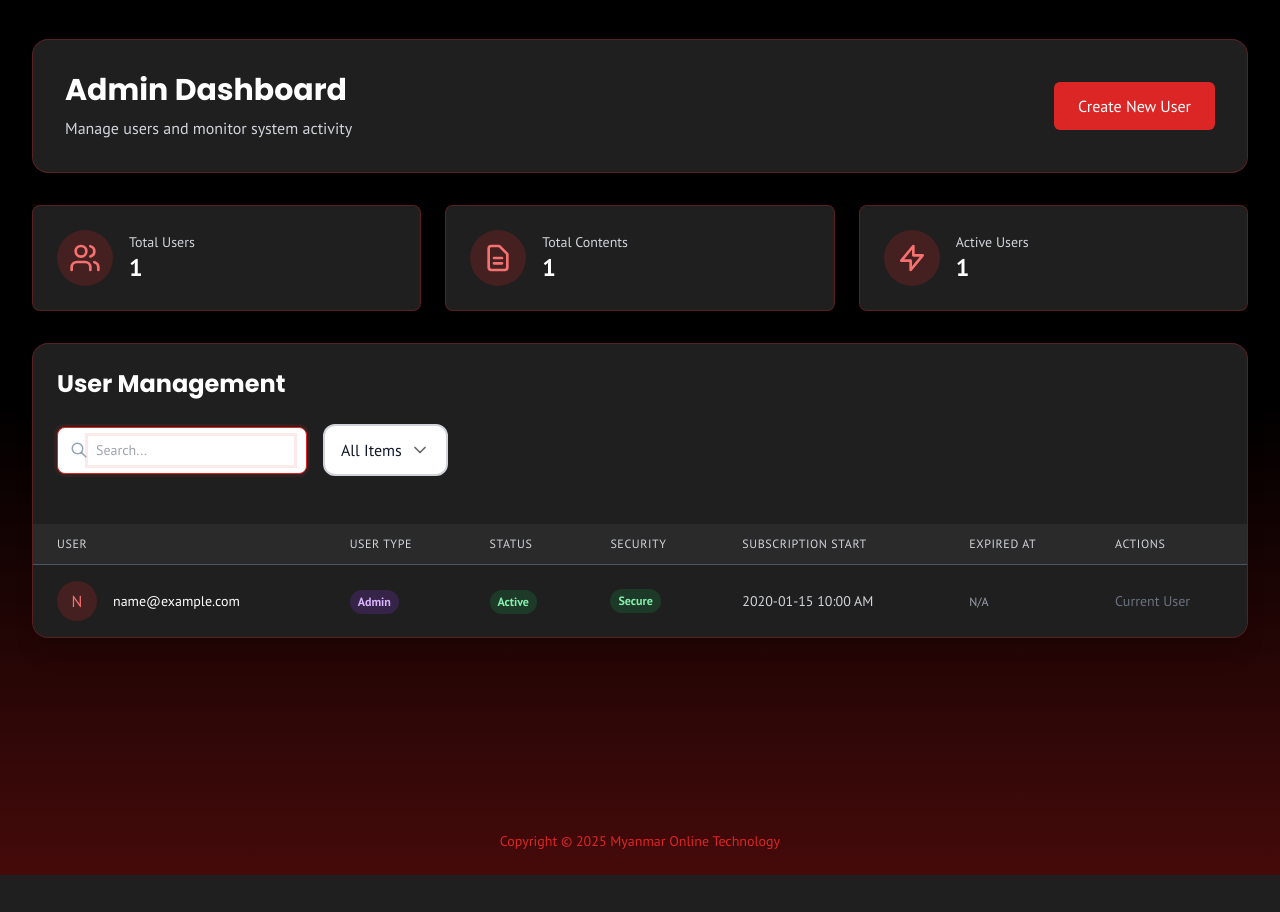
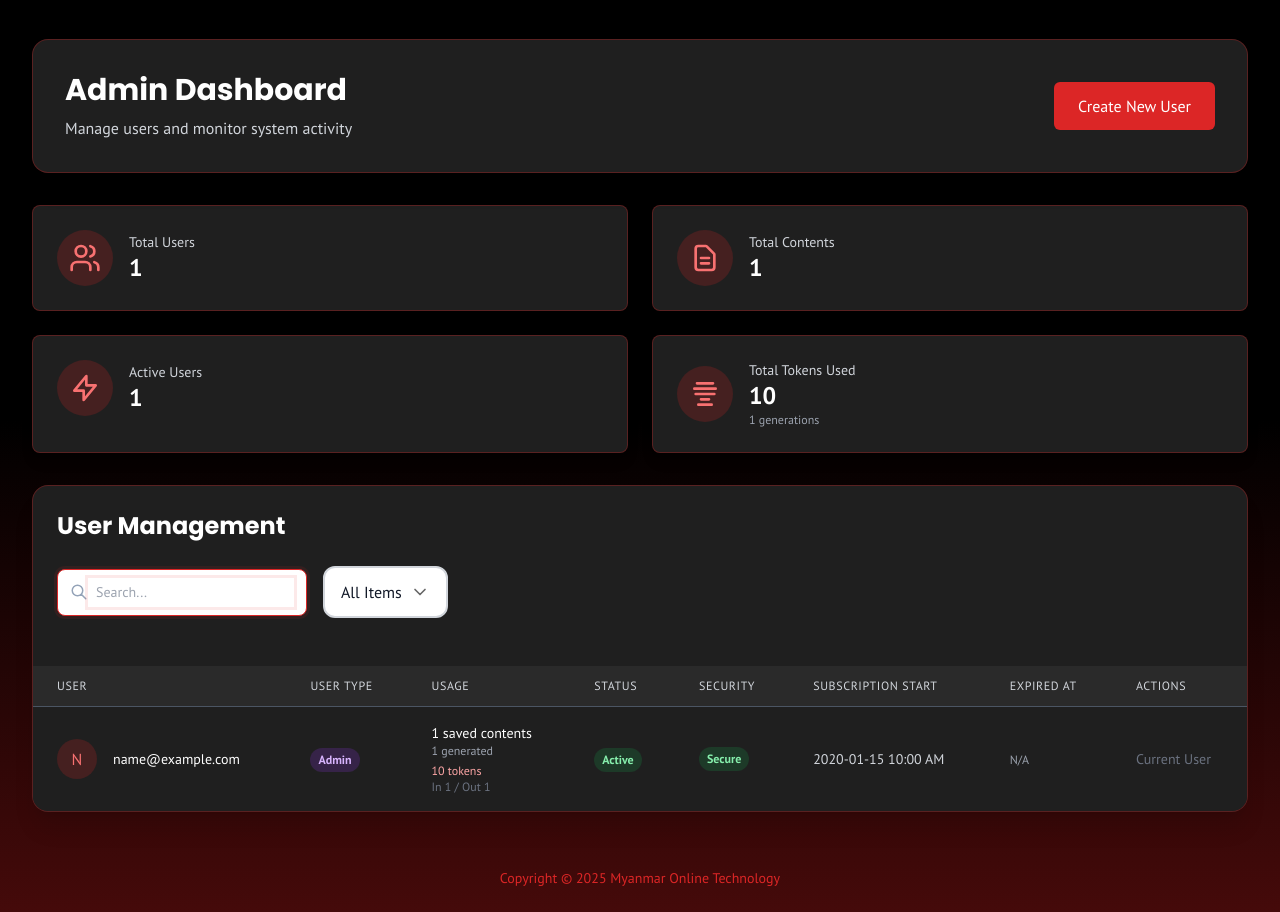
Before and after one commit to Kcubez/mot-genius-autowriter, a Flask app: page /admin in a window 1280 px wide. Shown: the part 73-985 px from the top of the page. Before the commit the page ends 948 px from the top, so only its background shows below. Run offline with Flask 3, Linux system fonts and the light colour scheme; a user stored in the database is signed in; tables that the repository leaves empty hold one stand-in row (values such as "Sample post"); some libraries are stand-ins or nearby versions.

Commit message:
feat: Add admin content and Gemini token usage tracking

```diff
--- a/app.py
+++ b/app.py
@@ -48,6 +48,24 @@
     return dt.astimezone(timezone.utc).isoformat().replace('+00:00', 'Z')
 
 
+def get_usage_value(usage_metadata, *field_names):
+    """Read a token usage value from Gemini metadata across SDK variants."""
+    if not usage_metadata:
+        return 0
+
+    for field_name in field_names:
+        value = getattr(usage_metadata, field_name, None)
+        if value is None and isinstance(usage_metadata, dict):
+            value = usage_metadata.get(field_name)
+        if value is not None:
+            try:
+                return int(value)
+            except (TypeError, ValueError):
+                return 0
+
+    return 0
+
+
 import re
 
 def add_facebook_trademark(content):
@@ -153,6 +171,10 @@
     last_failed_login = db.Column(db.DateTime, nullable=True)
     locked_until = db.Column(db.DateTime, nullable=True)
     content_count = db.Column(db.Integer, default=0, nullable=False)
+    generation_count = db.Column(db.Integer, default=0, nullable=False)
+    prompt_tokens_used = db.Column(db.Integer, default=0, nullable=False)
+    output_tokens_used = db.Column(db.Integer, default=0, nullable=False)
+    total_tokens_used = db.Column(db.Integer, default=0, nullable=False)
     expires_at = db.Column(db.DateTime, nullable=True)
     subscription_start = db.Column(db.DateTime, nullable=True)  # Subscription start date
     user_type = db.Column(db.String(20), default='normal', nullable=True)
@@ -311,6 +333,36 @@
     created_at = db.Column(db.DateTime, default=lambda: datetime.now(timezone.utc))
     updated_at = db.Column(db.DateTime, default=lambda: datetime.now(timezone.utc), onupdate=lambda: datetime.now(timezone.utc))
 
+
+def record_generation_usage(user, response):
+    """Accumulate Gemini token usage for admin reporting."""
+    usage_metadata = getattr(response, 'usage_metadata', None)
+
+    prompt_tokens = get_usage_value(usage_metadata, 'prompt_token_count', 'prompt_tokens')
+    output_tokens = get_usage_value(
+        usage_metadata,
+        'candidates_token_count',
+        'candidate_token_count',
+        'completion_tokens',
+        'output_tokens'
+    )
+    total_tokens = get_usage_value(usage_metadata, 'total_token_count', 'total_tokens')
+
+    if total_tokens == 0:
+        total_tokens = prompt_tokens + output_tokens
+
+    user.generation_count = (user.generation_count or 0) + 1
+    user.prompt_tokens_used = (user.prompt_tokens_used or 0) + prompt_tokens
+    user.output_tokens_used = (user.output_tokens_used or 0) + output_tokens
+    user.total_tokens_used = (user.total_tokens_used or 0) + total_tokens
+    db.session.commit()
+
+    return {
+        'prompt_tokens': prompt_tokens,
+        'output_tokens': output_tokens,
+        'total_tokens': total_tokens,
+    }
+
 @login_manager.user_loader
 def load_user(user_id):
     try:
@@ -613,14 +665,31 @@
         page=page, per_page=10, error_out=False
     )
 
+    user_ids = [user.id for user in users.items]
+    content_counts = {}
+    if user_ids:
+        content_counts = dict(
+            db.session.query(Content.user_id, db.func.count(Content.id))
+            .filter(Content.user_id.in_(user_ids))
+            .group_by(Content.user_id)
+            .all()
+        )
+
     total_users = User.query.count()
     total_contents = Content.query.count()
+    active_users = User.query.filter_by(is_active=True).count()
+    total_generations = db.session.query(db.func.coalesce(db.func.sum(User.generation_count), 0)).scalar() or 0
+    total_tokens_used = db.session.query(db.func.coalesce(db.func.sum(User.total_tokens_used), 0)).scalar() or 0
     recent_contents = Content.query.order_by(Content.created_at.desc()).limit(3).all()
 
     return render_template('admin_dashboard.html',
                          users=users,
                          total_users=total_users,
                          total_contents=total_contents,
+                         active_users=active_users,
+                         total_generations=total_generations,
+                         total_tokens_used=total_tokens_used,
+                         content_counts=content_counts,
                          recent_contents=recent_contents,
                          search=search,
                          filter_status=filter_status)
@@ -1802,7 +1871,8 @@
         if hasattr(response, 'text') and response.text:
             # Apply Facebook trademark processing to generated content
             processed_content = add_facebook_trademark(response.text)
-            return jsonify({'content': processed_content})
+            usage = record_generation_usage(current_user, response)
+            return jsonify({'content': processed_content, 'usage': usage})
         else:
             logging.error("Gemini response has no text content")
             return jsonify({'error': 'Failed to generate content. Please try again.'}), 500
@@ -2025,6 +2095,26 @@
                 conn.execute(db.text("ALTER TABLE \"user\" ADD COLUMN content_count INTEGER DEFAULT 0 NOT NULL"))
                 conn.commit()
                 logging.info("content_count column added successfully")
+
+            usage_columns = [
+                ('generation_count', 'INTEGER DEFAULT 0 NOT NULL'),
+                ('prompt_tokens_used', 'INTEGER DEFAULT 0 NOT NULL'),
+                ('output_tokens_used', 'INTEGER DEFAULT 0 NOT NULL'),
+                ('total_tokens_used', 'INTEGER DEFAULT 0 NOT NULL'),
+            ]
+
+            for column_name, column_definition in usage_columns:
+                result = conn.execute(db.text("""
+                    SELECT column_name
+                    FROM information_schema.columns
+                    WHERE table_name='user' AND column_name=:column_name
+                """), {'column_name': column_name})
+
+                if not result.fetchone():
+                    logging.info(f"Adding {column_name} column to user table...")
+                    conn.execute(db.text(f"ALTER TABLE \"user\" ADD COLUMN {column_name} {column_definition}"))
+                    conn.commit()
+                    logging.info(f"{column_name} column added successfully")
 
             # Add expires_at column to user table
             result = conn.execute(db.text("""
--- a/templates/admin_dashboard.html
+++ b/templates/admin_dashboard.html
@@ -19,7 +19,7 @@
     </div>
 
     <!-- Statistics Cards -->
-    <div class="grid grid-cols-1 md:grid-cols-3 gap-6">
+    <div class="grid grid-cols-1 md:grid-cols-2 xl:grid-cols-4 gap-6">
       <div class="p-6 rounded-lg shadow-lg border border-red-600/30" style="background-color: #1F1F1F;">
         <div class="flex items-center">
           <div class="p-3 rounded-full bg-red-600/20">
@@ -80,7 +80,32 @@
           </div>
           <div class="ml-4">
             <p class="text-sm font-medium text-gray-300">Active Users</p>
-            <p class="text-2xl font-bold text-white">{{ users.items|selectattr('is_active')|list|length }}</p>
+            <p class="text-2xl font-bold text-white">{{ active_users }}</p>
+          </div>
+        </div>
+      </div>
+
+      <div class="p-6 rounded-lg shadow-lg border border-red-600/30" style="background-color: #1F1F1F;">
+        <div class="flex items-center">
+          <div class="p-3 rounded-full bg-red-600/20">
+            <svg
+              class="w-8 h-8 text-red-400"
+              fill="none"
+              stroke="currentColor"
+              viewBox="0 0 24 24"
+            >
+              <path
+                stroke-linecap="round"
+                stroke-linejoin="round"
+                stroke-width="2"
+                d="M7 20h10M9 16h6M5 12h14M4 8h16M6 4h12"
+              ></path>
+            </svg>
+          </div>
+          <div class="ml-4">
+            <p class="text-sm font-medium text-gray-300">Total Tokens Used</p>
+            <p class="text-2xl font-bold text-white">{{ "{:,}".format(total_tokens_used) }}</p>
+            <p class="text-xs text-gray-400">{{ "{:,}".format(total_generations) }} generations</p>
           </div>
         </div>
       </div>
@@ -113,6 +138,11 @@
                 class="px-6 py-3 text-left text-xs font-medium text-gray-300 uppercase tracking-wider"
               >
                 User Type
+              </th>
+              <th
+                class="px-6 py-3 text-left text-xs font-medium text-gray-300 uppercase tracking-wider"
+              >
+                Usage
               </th>
               <th
                 class="px-6 py-3 text-left text-xs font-medium text-gray-300 uppercase tracking-wider"
@@ -172,6 +202,20 @@
                   >Normal</span
                 >
                 {% endif %}
+              </td>
+              <td class="px-6 py-4 whitespace-nowrap">
+                <div class="text-sm text-white">
+                  {{ content_counts.get(user.id, 0) }} saved contents
+                </div>
+                <div class="text-xs text-gray-400">
+                  {{ user.generation_count or 0 }} generated
+                </div>
+                <div class="text-xs text-red-300 mt-1">
+                  {{ "{:,}".format(user.total_tokens_used or 0) }} tokens
+                </div>
+                <div class="text-xs text-gray-500">
+                  In {{ "{:,}".format(user.prompt_tokens_used or 0) }} / Out {{ "{:,}".format(user.output_tokens_used or 0) }}
+                </div>
               </td>
               <td class="px-6 py-4 whitespace-nowrap">
                 {% if user.is_active %}
```
